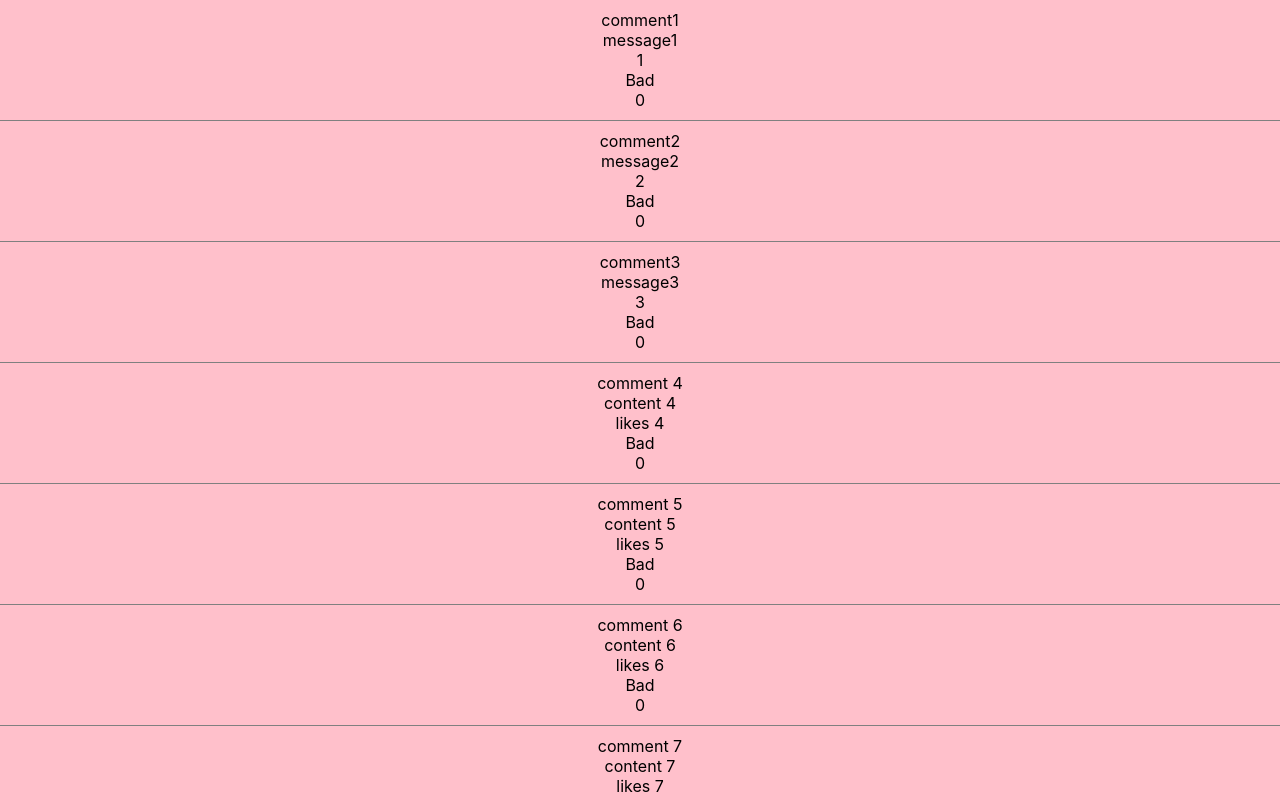
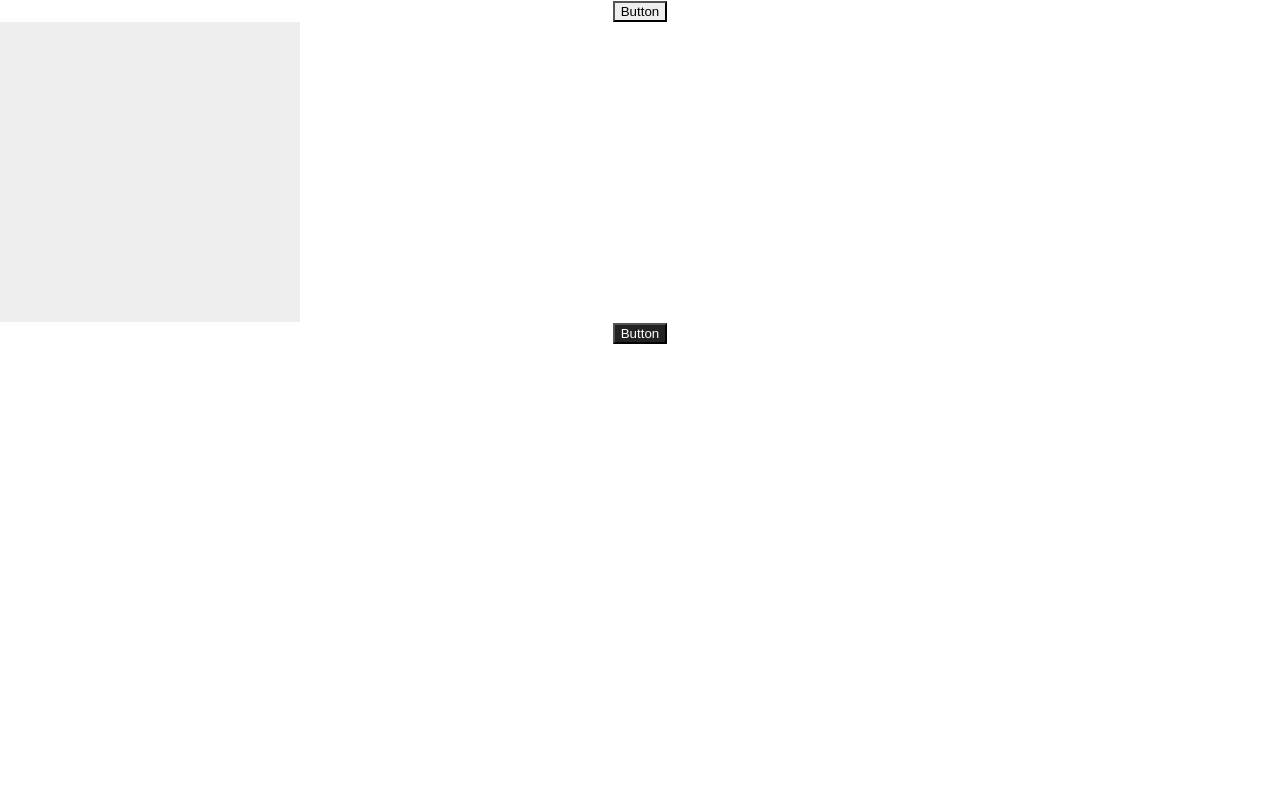
Before and after one commit to Jason9789/React_Study, a React (Create React App) app in the folder my-app/: page / in a window 1280 px wide. Shown: the top 798 px of the page. Built offline with nearby package versions, Linux system fonts and the light colour scheme.

Commit message:
study: Context

```diff
--- a/my-app/src/App.js
+++ b/my-app/src/App.js
@@ -1,5 +1,6 @@
 import './App.css';
-import Memo from './components/3-8.Memoization/Memo';
+import Example from './components/3-10.Context/Example';
+// import Memo from './components/3-8.Memoization/Memo';
 // import Button from './components/3-7.HOC/Button';
 // import Input from './components/3-7.HOC/Input';
 // import Dialog from './components/3-5.Composition/Dialog';
@@ -23,7 +24,9 @@ function App() {
   return (
     <div className="App">
 
-      <Memo />
+      <Example />
+
+      {/* <Memo /> */}
 
       {/* <Input />
       <br />
--- /dev/null
+++ b/my-app/src/components/3-10.Context/Example.jsx
@@ -0,0 +1,41 @@
+import React, { Component } from 'react';
+import { ThemeContext, themes } from './TemeContext';
+import ThemedButton from './ThemedButton';
+
+export default class Example extends Component {
+
+  constructor(props) {
+    super(props)
+    this.state = {
+      theme: themes.light
+    }
+    this.toggleTheme = () => {
+      this.setState((prev) => ({
+        theme: prev.theme === themes.dark? themes.light : themes.dark
+        })
+      )
+    }
+  }
+
+  render() {
+    return (
+      <div>
+        <ThemeContext.Provider value={this.state.theme}>
+          <ThemedButton changeTheme={this.toggleTheme} />
+          <ThemeContext.Consumer>
+            {(theme) => (
+            <div
+            style={{
+              height: 300,
+              width: 300,
+              backgroundColor: theme.background,
+              }}
+              ></div>
+            )}
+          </ThemeContext.Consumer>
+        </ThemeContext.Provider>
+        <ThemedButton />
+      </div>
+    );
+  }
+}
--- /dev/null
+++ b/my-app/src/components/3-10.Context/TemeContext.js
@@ -0,0 +1,16 @@
+import React from 'react'
+
+export const themes = {
+  light: {
+    foreground: '#000000',
+    background: '#eeeeee',
+  },
+  dark: {
+    foreground: '#ffffff',
+    background: '#222222',
+  }
+}
+
+export const ThemeContext = React.createContext(
+  themes.dark
+)
--- /dev/null
+++ b/my-app/src/components/3-10.Context/ThemedButton.jsx
@@ -0,0 +1,44 @@
+// import React, { Component } from 'react';
+// import { ThemeContext } from './TemeContext'
+
+// class ThemedButton extends Component {
+
+//   render() {
+//     let props = this.props
+//     let theme = this.context
+
+//     return (
+//       <button
+//       {...props}
+//       onClick={props.changeTheme}
+//       style={{ backgroundColor: theme.background, color: theme.foreground }}
+//       >
+//         Button
+//       </button>
+//     );
+//   }
+
+// }
+
+// ThemedButton.contextType = ThemeContext
+
+// export default ThemedButton
+
+
+import React, { useContext } from 'react';
+import { ThemeContext } from './TemeContext';
+
+export default function ThemedButton(props) {
+
+  const theme = useContext(ThemeContext)
+
+  return (
+    <button
+      {...props}
+      onClick={props.changeTheme}
+      style={{ backgroundColor: theme.background, color: theme.foreground }}
+      >
+        Button
+      </button>
+    );
+}
```
